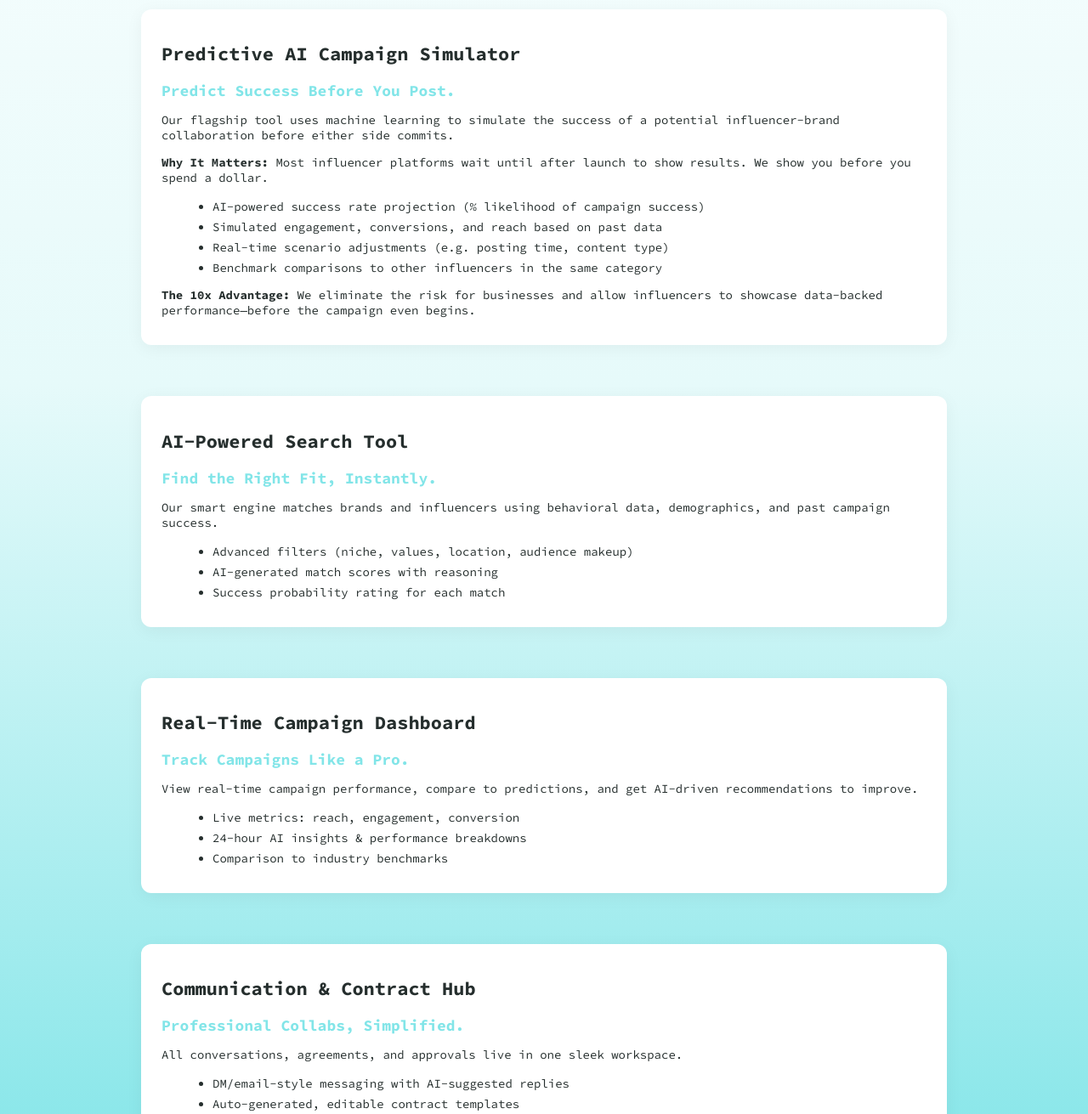
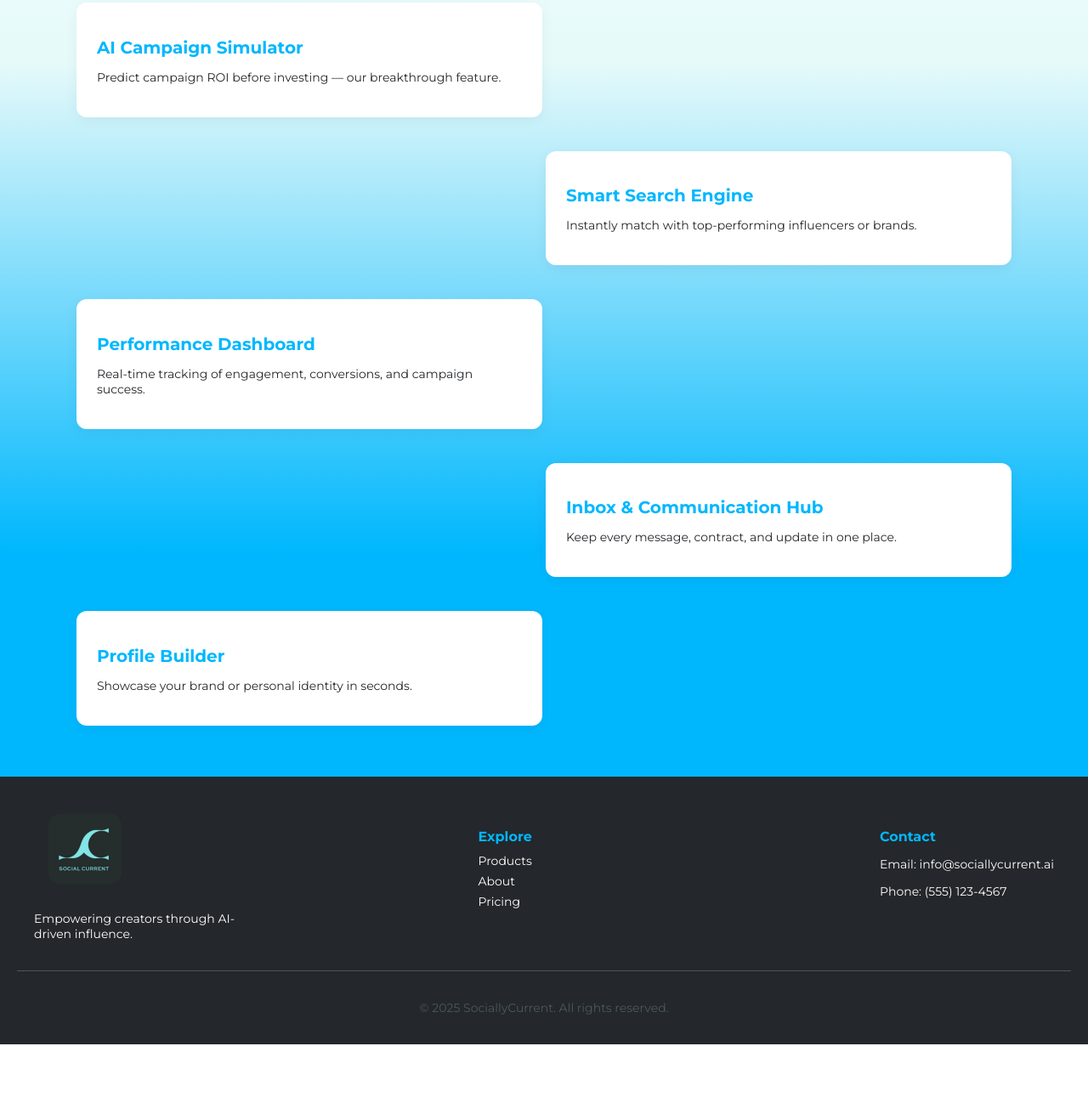
Before and after one commit to Kmax607/Socially-Current, a website: page products.html in a window 1280 px wide. Shown: the part 506-1817 px from the top of the page at 85% size. After the commit the page ends 1735 px from the top, so only its background shows below. Drawn offline with Linux system fonts and the light colour scheme; a web font is replaced by a local one.

Commit message:
logo updates

```diff
--- a/products.html
+++ b/products.html
@@ -43,73 +43,33 @@
   <h1>Smarter Tools for Better Business</h1>
 </div>
 
-<div class="product-section fade-in">
-  <h2>Predictive AI Campaign Simulator</h2>
-  <h3>Predict Success Before You Post.</h3>
-  <p>Our flagship tool uses machine learning to simulate the success of a potential influencer-brand collaboration before either side commits.</p>
-  <p><strong>Why It Matters:</strong> Most influencer platforms wait until after launch to show results. We show you before you spend a dollar.</p>
-  <ul>
-    <li>AI-powered success rate projection (% likelihood of campaign success)</li>
-    <li>Simulated engagement, conversions, and reach based on past data</li>
-    <li>Real-time scenario adjustments (e.g. posting time, content type)</li>
-    <li>Benchmark comparisons to other influencers in the same category</li>
-  </ul>
-  <p><strong>The 10x Advantage:</strong> We eliminate the risk for businesses and allow influencers to showcase data-backed performance—before the campaign even begins.</p>
-</div>
+<div class="product-grid">
 
-<div class="product-section fade-in">
-  <h2>AI-Powered Search Tool</h2>
-  <h3>Find the Right Fit, Instantly.</h3>
-  <p>Our smart engine matches brands and influencers using behavioral data, demographics, and past campaign success.</p>
-  <ul>
-    <li>Advanced filters (niche, values, location, audience makeup)</li>
-    <li>AI-generated match scores with reasoning</li>
-    <li>Success probability rating for each match</li>
-  </ul>
-</div>
+  <a href="product-ai-simulator.html" class="product-card left fade-in">
+    <h2>AI Campaign Simulator</h2>
+    <p>Predict campaign ROI before investing — our breakthrough feature.</p>
+  </a>
 
-<div class="product-section fade-in">
-  <h2>Real-Time Campaign Dashboard</h2>
-  <h3>Track Campaigns Like a Pro.</h3>
-  <p>View real-time campaign performance, compare to predictions, and get AI-driven recommendations to improve.</p>
-  <ul>
-    <li>Live metrics: reach, engagement, conversion</li>
-    <li>24-hour AI insights & performance breakdowns</li>
-    <li>Comparison to industry benchmarks</li>
-  </ul>
-</div>
+  <a href="product-smart-search.html" class="product-card right fade-in">
+    <h2>Smart Search Engine</h2>
+    <p>Instantly match with top-performing influencers or brands.</p>
+  </a>
 
-<div class="product-section fade-in">
-  <h2>Communication & Contract Hub</h2>
-  <h3>Professional Collabs, Simplified.</h3>
-  <p>All conversations, agreements, and approvals live in one sleek workspace.</p>
-  <ul>
-    <li>DM/email-style messaging with AI-suggested replies</li>
-    <li>Auto-generated, editable contract templates</li>
-    <li>Legal-friendly logs for transparency & security</li>
-  </ul>
-</div>
+  <a href="product-performance-dashboard.html" class="product-card left fade-in">
+    <h2>Performance Dashboard</h2>
+    <p>Real-time tracking of engagement, conversions, and campaign success.</p>
+  </a>
 
-<div class="product-section fade-in">
-  <h2>Campaign Management Workspace</h2>
-  <h3>One Command Center for Every Campaign.</h3>
-  <p>Brands and influencers can manage timelines, tasks, content approvals, and budgets in one place.</p>
-  <ul>
-    <li>Live status of each campaign</li>
-    <li>Calendar view & content tracking</li>
-    <li>Team notes & internal collaboration tools</li>
-  </ul>
-</div>
+  <a href="product-inbox-hub" class="product-card right fade-in">
+    <h2>Inbox & Communication Hub</h2>
+    <p>Keep every message, contract, and update in one place.</p>
+  </a>
 
-<div class="product-section fade-in">
-  <h2>Profile Customization Suite</h2>
-  <h3>Stand Out and Get Chosen.</h3>
-  <p>Influencers and brands showcase who they are, what they value, and why they’re a perfect match.</p>
-  <ul>
-    <li>Custom profile builder for influencers & brands</li>
-    <li>Add audience insights, past campaigns, and values</li>
-    <li>Visually designed to attract aligned partnerships</li>
-  </ul>
+  <a href="product-profile-builder.html" class="product-card left fade-in">
+    <h2>Profile Builder</h2>
+    <p>Showcase your brand or personal identity in seconds.</p>
+  </a>
+
 </div>
 
 
--- a/styles.css
+++ b/styles.css
@@ -1,15 +1,15 @@
-@import url('https://fonts.googleapis.com/css2?family=Source+Code+Pro:ital,wght@0,200..900;1,200..900&display=swap');
+@import url('https://fonts.googleapis.com/css2?family=Montserrat:wght@300;400;500;600;700&display=swap');
 
 :root {
-    --accent: #82e5e8;
-    --dark: #252e2d;
+    --accent: #00b7fd;
+    --dark: #24272b;
     --white: #ffffff;
     --light: #4a5a59
 }
 
 body {
     margin: 0;
-    font-family: 'Source Code Pro', monospace;
+    font-family: 'Montserrat', sans-serif;
     background: linear-gradient(to bottom, var(--white), #e6fafa, var(--accent), var(--accent));
     color: var(--dark);
 }
@@ -27,7 +27,7 @@ body {
 }
 
 .logo:hover {
-    content: url("Alt SC Logo.png");
+    content: url("Logo Light.png");
 }
 
 .profile {
@@ -58,7 +58,7 @@ body {
 .navbar {
     display: flex;
     justify-content: space-evenly;
-    background-color: var(--light);
+    background-color: var(--dark);
     border-radius: 12px;
     margin: 20px auto;
     padding: 8px 16px;
@@ -200,7 +200,7 @@ a {
 }
 
 .card button:hover {
-    background-color: #6cd6da;
+    background-color: #62d1ff;);
 }
 
 .fade-in {
@@ -410,7 +410,7 @@ input:checked + .slider:before {
 .fade-in {
     opacity: 0;
     transform: translateY(20px);
-    transition: opacity 1s ease-out, transform 1s ease-out;
+    transition: opacity 2s ease-out, transform 2s ease-out;
 }
 
 .fade-in.visible {
@@ -427,3 +427,50 @@ input:checked + .slider:before {
 .footer-contact a:hover {
     color: var(--accent);
 }
+
+.product-grid {
+    max-width: 1100px;
+    margin: 60px auto;
+    display: flex;
+    flex-direction: column;
+    gap: 40px;
+    padding: 0 20px;
+}
+
+.product-card {
+    background-color: var(--white);
+    border-radius: 12px;
+    box-shadow: 0 4px 16px rgba(0,0,0,0.05);
+    padding: 24px;
+    width: 100%;
+    max-width: 500px;
+    transition: all 0.8s ease;
+    text-decoration: none;
+    display: block;
+}
+
+.product-card h2 {
+    font-size: 20px;
+    color: var(--accent);
+    margin-bottom: 10px;
+}
+
+.product-card p {
+    font-size: 14px;
+    color: var(--dark);
+}
+
+/* Hover effect */
+.product-card:hover {
+    transform: translateY(-6px);
+    box-shadow: 0 8px 24px rgba(0, 0, 0, 0.1);
+}
+
+/* Left/Right alignment */
+.product-card.left {
+    align-self: flex-start;
+}
+
+.product-card.right {
+    align-self: flex-end;
+}
```
Also changed, not shown: index.html (+2 -2 lines), Logo Dark.png (added), Logo Light.png (added), Logo Multicolor.png (added).
